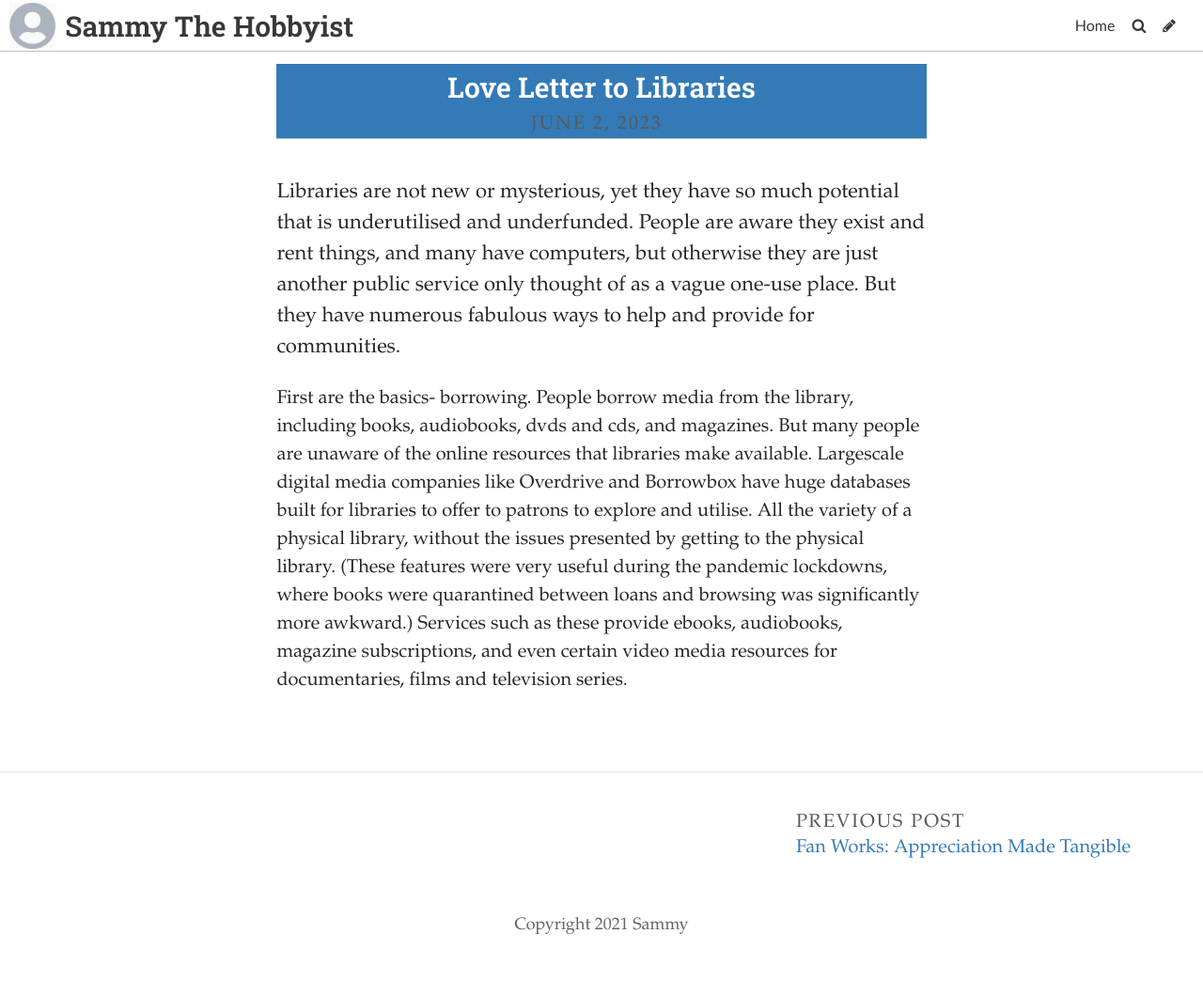
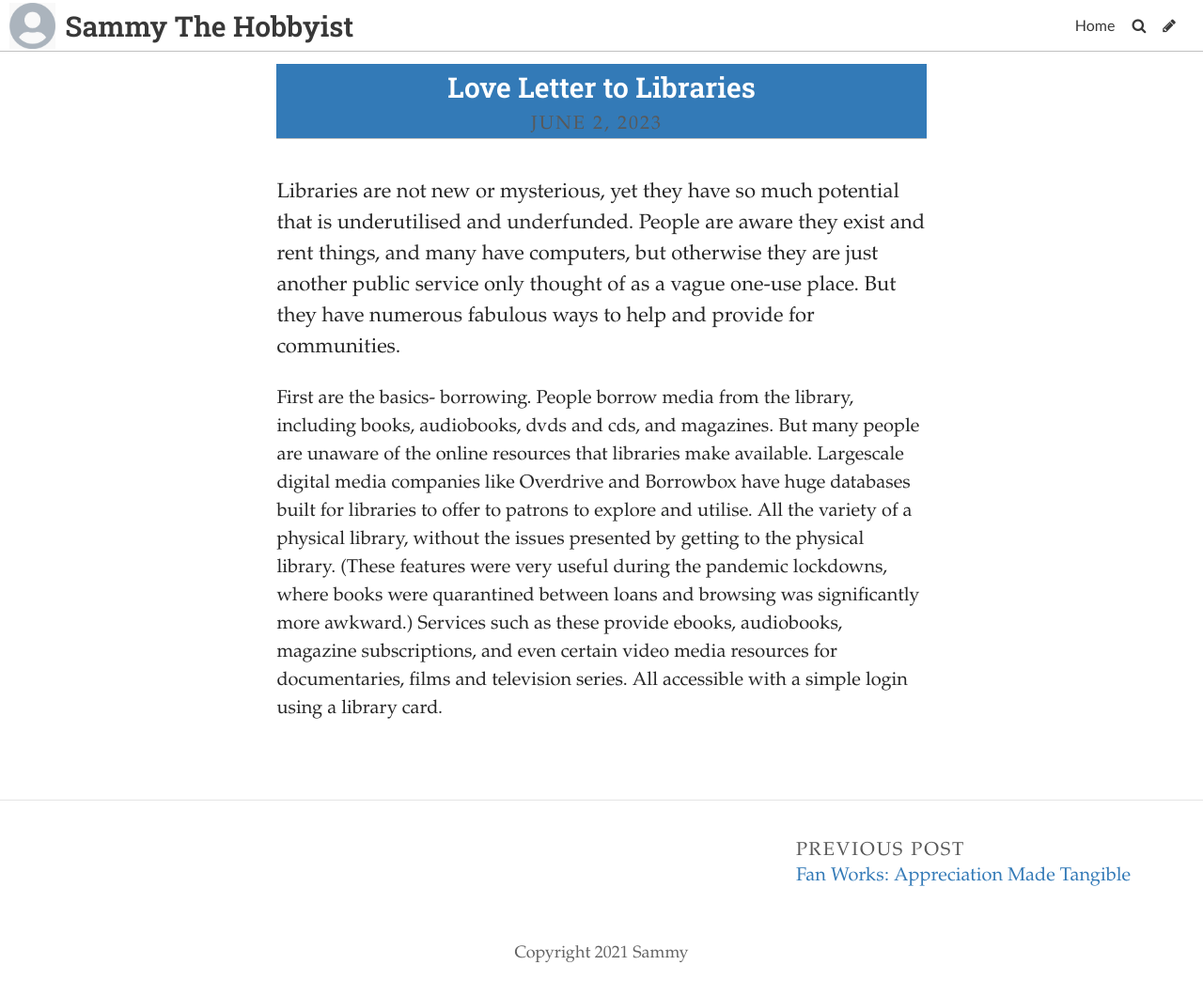
Before and after one commit to SammySpinsAYarn/Blog, a Jekyll site: the page built from _posts/2023-05-23-needs-a-title.md, in a window 1280 px wide. Shown: the whole page at 94% size. Built offline with Jekyll 4.4.1, drawn with Linux system fonts in a browser that asks for light colours; some web fonts are replaced; before the commit the page ends 1030 px from its top, so only the background shows below that.

Commit message:
Update Post “2023-05-23-needs-a-title”

```diff
--- a/_posts/2023-05-23-needs-a-title.md
+++ b/_posts/2023-05-23-needs-a-title.md
@@ -7,4 +7,4 @@
 ---
 Libraries are not new or mysterious, yet they have so much potential that is underutilised and underfunded. People are aware they exist and rent things, and many have computers, but otherwise they are just another public service only thought of as a vague one-use place. But they have numerous fabulous ways to help and provide for communities.
 
-F﻿irst are the basics- borrowing. People borrow media from the library, including books, audiobooks, dvds and cds, and magazines. But many people are unaware of the online resources that libraries make available. Largescale digital media companies like Overdrive and Borrowbox have huge databases built for libraries to offer to patrons to explore and utilise. All the variety of a physical library, without the issues presented by getting to the physical library. (These features were very useful during the pandemic lockdowns, where books were quarantined between loans and browsing was significantly more awkward.) Services such as these provide ebooks, audiobooks, magazine subscriptions, and even certain video media resources for documentaries, films and television series.
+F﻿irst are the basics- borrowing. People borrow media from the library, including books, audiobooks, dvds and cds, and magazines. But many people are unaware of the online resources that libraries make available. Largescale digital media companies like Overdrive and Borrowbox have huge databases built for libraries to offer to patrons to explore and utilise. All the variety of a physical library, without the issues presented by getting to the physical library. (These features were very useful during the pandemic lockdowns, where books were quarantined between loans and browsing was significantly more awkward.) Services such as these provide ebooks, audiobooks, magazine subscriptions, and even certain video media resources for documentaries, films and television series. All accessible with a simple login using a library card.
```
